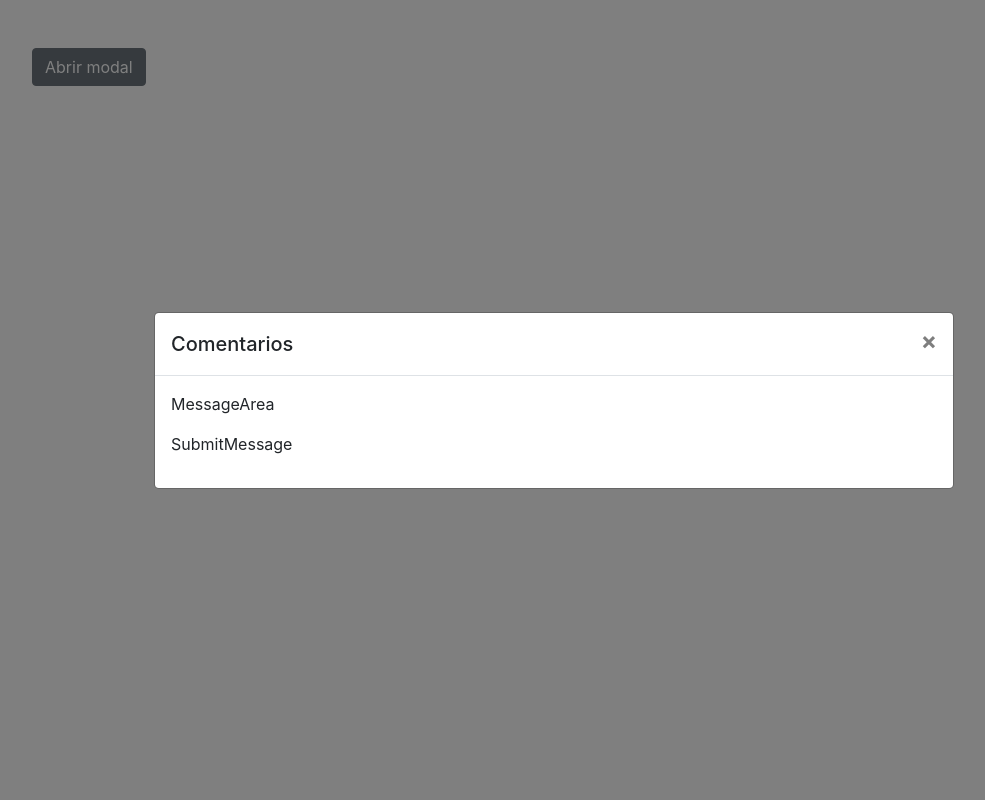
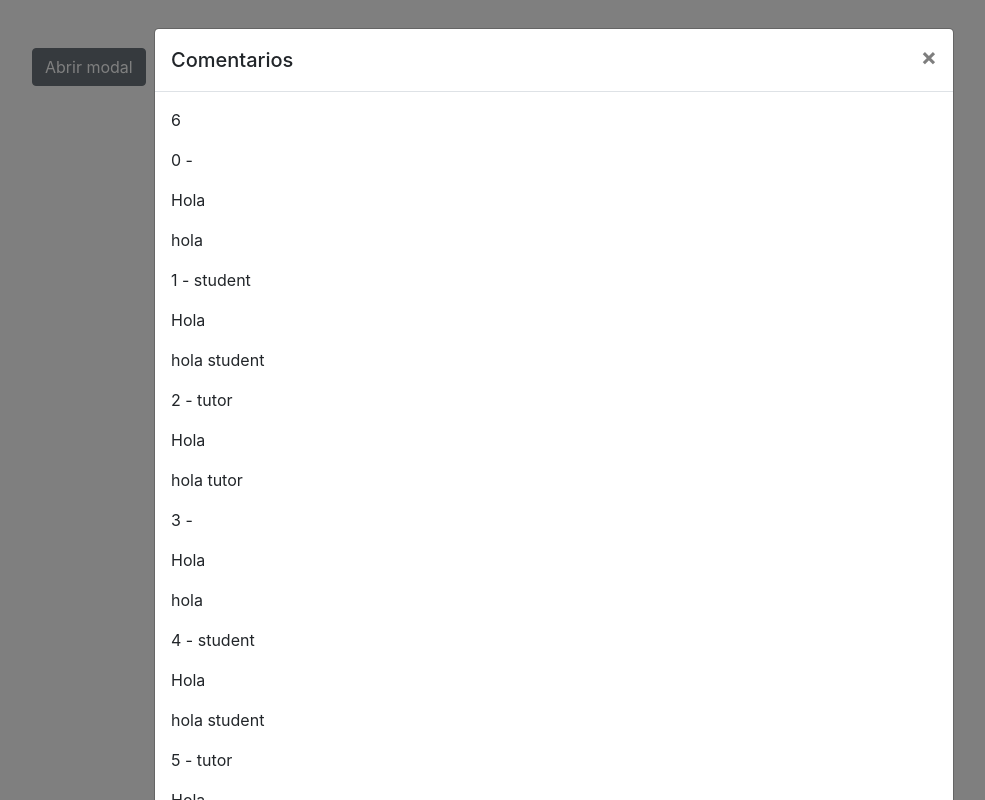
Before and after one commit to natgarea/vue-primer-intento, a Vue app: page / in a window 1280 px wide. Both pictures are taken after a click on the button "Abrir modal". Shown: the whole page, without its empty margins (86-1071 px from the left). Built offline with nearby package versions, Linux system fonts and the light colour scheme.

Commit message:
Add preloaded messages

```diff
--- a/package.json
+++ b/package.json
@@ -11,6 +11,7 @@
   "dependencies": {
     "bootstrap": "^4.6.0",
     "bootstrap-vue": "^2.21.2",
+    "chokidar": "^3.5.1",
     "core-js": "^3.6.5",
     "moment": "^2.29.1",
     "vue": "^2.6.12",
--- a/src/assets/data/messages.json
+++ b/src/assets/data/messages.json
@@ -1,22 +1,48 @@
 [
     {
-        "user": "student",
-        "timestamp": "December 28, 2018 14:45:05",
-        "message": "Buenas tardes, acabo de subir el primer archivo con el caso práctico, espero revisión."
+       "attachment":true,
+       "title":"Título del archivo a subir 2.pdf",
+       "version":1,
+       "file_type":"PDF",
+       "file_size":"3.8MB",
+       "timestamp":"December 28, 2018 14:45:00",
+       "URL":"#"
     },
     {
-        "user": "tutor",
-        "timestamp": "December 29, 2018 10:11:00",
-        "message": "¡Gran trabajo Silvia! Pero creo que deberías revisar el punto 3. Intenta añadir un poco más de contexto y un apartado final de conclusiones personales."
+       "attachment":false,
+       "user":"student",
+       "logged_as_user":true,
+       "timestamp":"December 28, 2018 14:45:05",
+       "message":"Buenas tardes, acabo de subir el primer archivo con el caso práctico, espero revisión."
     },
     {
-        "user": "student",
-        "timestamp": "December 30, 2018 08:22:05",
-        "message": "Realizados los cambios según feedback."
+       "attachment":false,
+       "user":"tutor",
+       "logged_as_user":false,
+       "timestamp":"December 29, 2018 10:11:00",
+       "message":"¡Gran trabajo Silvia! Pero creo que deberías revisar el punto 3. Intenta añadir un poco más de contexto y un apartado final de conclusiones personales."
     },
     {
-        "user": "tutor",
-        "timestamp": "December 30, 2018 15:25:00" ,
-        "message": "Perfecto, excelente trabajo."
+       "attachment":true,
+       "title":"Título del archivo a subir 2.pdf",
+       "version":2,
+       "file_type":"PDF",
+       "file_size":"4.8MB",
+       "timestamp":"December 30, 2018 08:22:00",
+       "URL":"#"
+    },
+    {
+       "attachment":false,
+       "user":"student",
+       "logged_as_user":true,
+       "timestamp":"December 30, 2018 08:22:05",
+       "message":"Realizados los cambios según feedback."
+    },
+    {
+       "attachment":false,
+       "user":"tutor",
+       "logged_as_user":false,
+       "timestamp":"December 30, 2018 15:25:00",
+       "message":"Perfecto, excelente trabajo."
     }
-]
+ ]
--- a/src/components/Message.vue
+++ b/src/components/Message.vue
@@ -1,11 +1,13 @@
 <template>
   <div>
-      <p>Message</p>
+    <p>Hola</p>
+      <p>hola {{message.user}}</p>
   </div>
 </template>
 
 <script>
   export default {
-    name: 'Message'
+    name: 'Message',
+    props: ['message']
   }
 </script>
--- a/src/components/MessageArea.vue
+++ b/src/components/MessageArea.vue
@@ -1,11 +1,35 @@
 <template>
   <div>
-      <p>MessageArea</p>
+    <p>{{messages.length}}</p>
+      <div v-for="(message, index) of messages" :key="index">
+        <p>{{index}} - {{message.user}}</p>
+        <Message :message="message"/>
+
+      </div>
   </div>
 </template>
 
 <script>
+  import Message from '@/components/Message.vue'
+  import {mapState, mapMutations, mapActions} from 'vuex';
+
   export default {
-    name: 'MessageArea'
+    components: {
+      Message
+    },
+    name: 'MessageArea',
+    computed: {
+      ...mapState(['messages']),
+      sortedMessages (state) {
+        return state.messages.sort((x, y) => x.timestamp - y.timestamp);
+      }
+    },
+    methods: {
+      ...mapMutations(['loadMessages']),
+      ...mapActions(['getMessages'])
+    },
+    mounted() {
+      this.getMessages()
+    }
   }
 </script>
--- a/src/store/index.js
+++ b/src/store/index.js
@@ -1,31 +1,21 @@
 import Vue from 'vue'
 import Vuex from 'vuex'
+import preloadedMessages from '@/assets/data/messages.json'
 
 Vue.use(Vuex)
 
 export default new Vuex.Store({
   state: {
-    attachments: [],
     messages: []
   },
   mutations: {
-    loadAttachments(state, attachmentsAction) {
-      state.attachments = attachmentsAction;
-    },
     loadMessages(state, messagesAction) {
       state.messages = messagesAction;
     }
   },
   actions: {
-    getAttachments: async function({ commit }) {
-      const data = await fetch('');
-      const attachments = await data.json();
-      commit('loadAttachments', attachments)
-    },
-    getMessages: async function({ commit }) {
-      const data = await fetch('');
-      const messages = await data.json();
-      commit('loadMessages', messages)
+    getMessages: function({ commit }) {
+      commit('loadMessages', preloadedMessages)
     }
   },
   modules: {
```
Also changed, not shown: src/assets/data/attachments.json (deleted, +0 -18 lines), src/components/Attachment.vue (deleted, +0 -11 lines), 1 other file (tests, documents, lock files or other folders).
